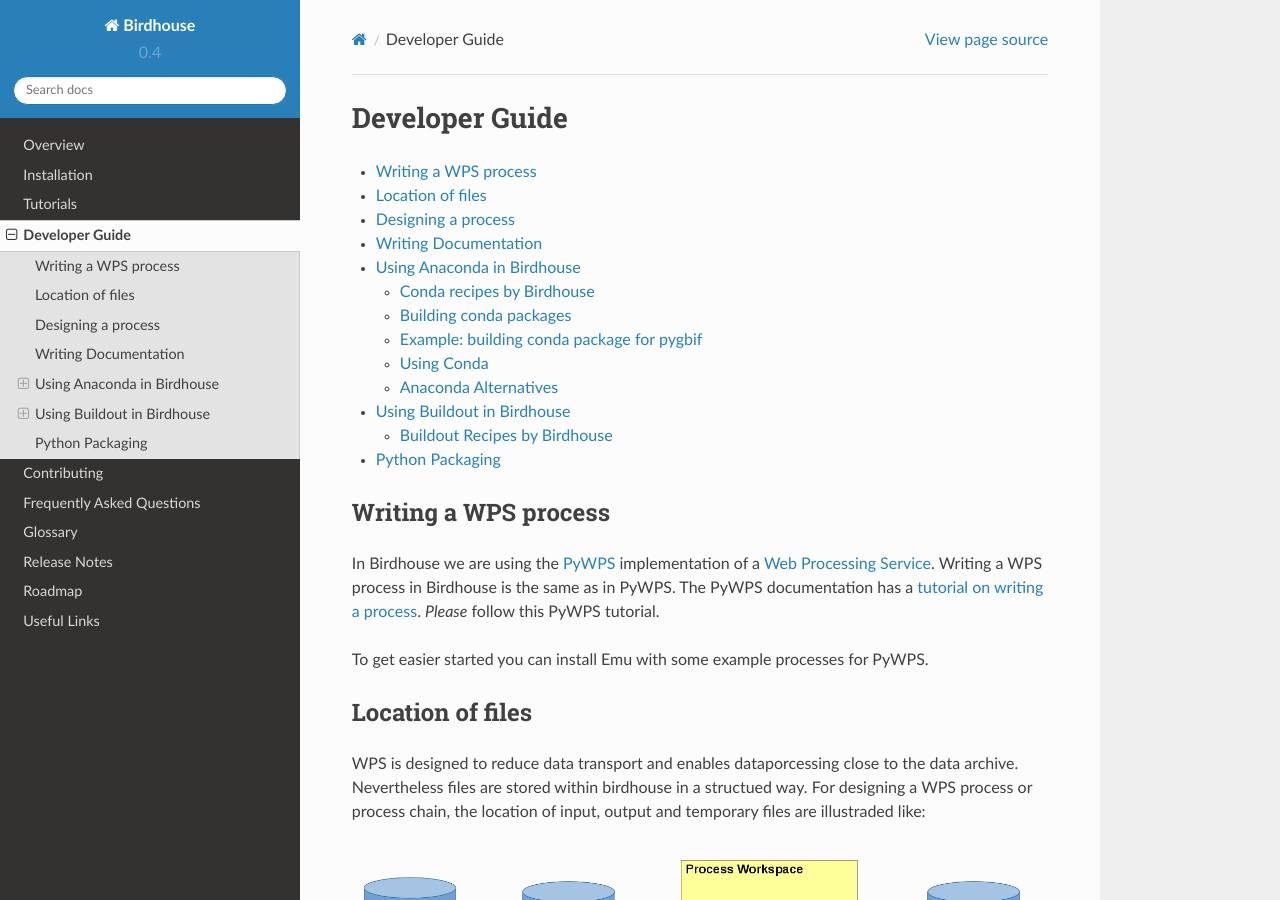
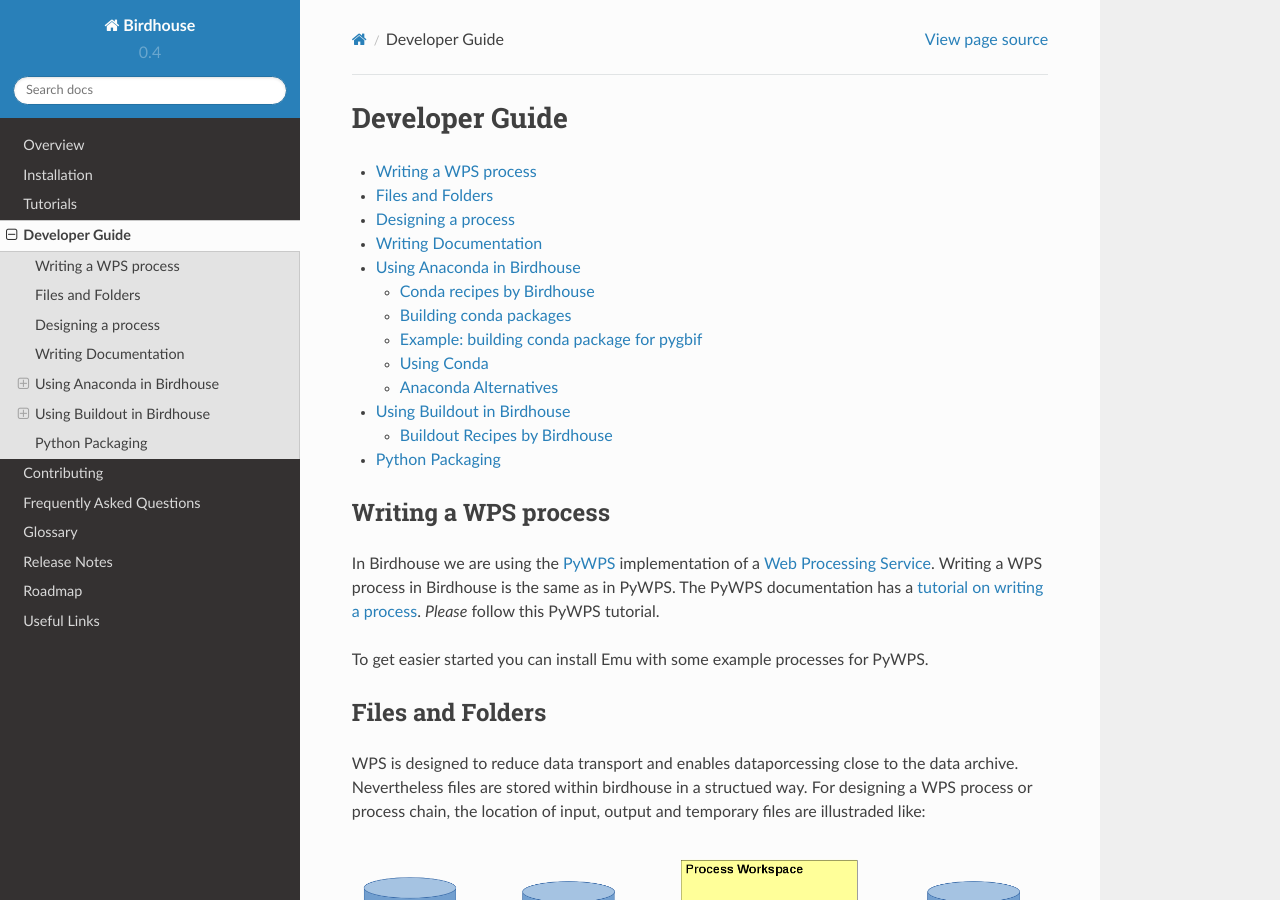
Before and after one commit to bird-house/birdhouse-docs, a Sphinx documentation site: the page built from docs/source/dev_guide.rst, in a window 1280 px wide and 900 px high. Built offline with Sphinx 7.4.7 and the Read the Docs theme 2.0.0, drawn with Linux system fonts in a browser that asks for light colours.

Commit message:
files and folders

```diff
--- a/docs/source/dev_guide.rst
+++ b/docs/source/dev_guide.rst
@@ -18,15 +18,14 @@
 To get easier started you can install :ref:`Emu <emu:installation>` with some example processes for PyWPS.
 
 
-.. _filelocation:
+.. _fileandfolder:
 
-Location of files
+Files and Folders
 -----------------
 
 WPS is designed to reduce data transport and enables dataporcessing close to the data archive. Nevertheless files are stored within birdhouse in a structued way. For designing a WPS process or process chain, the location of input, output and temporary files are illustraded like:
 
 .. image:: _images/filelocations.png
-
 
 Resources, wich are already on the local disc system (output of other processes or locally stored data archives) are linked into the cache simply with a soft link to avoid data transport and disc space usage.
 
```
